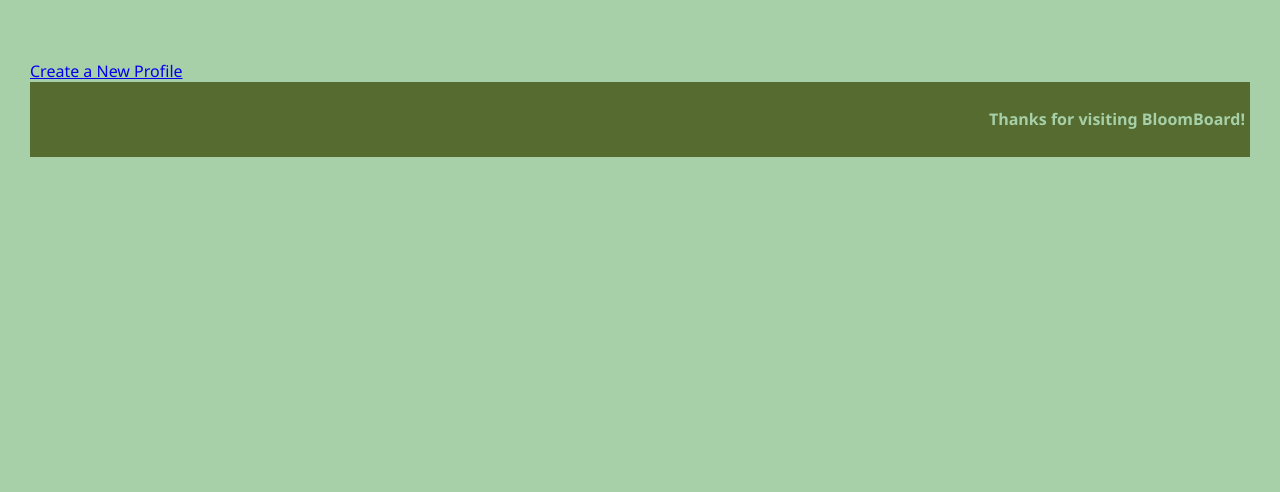
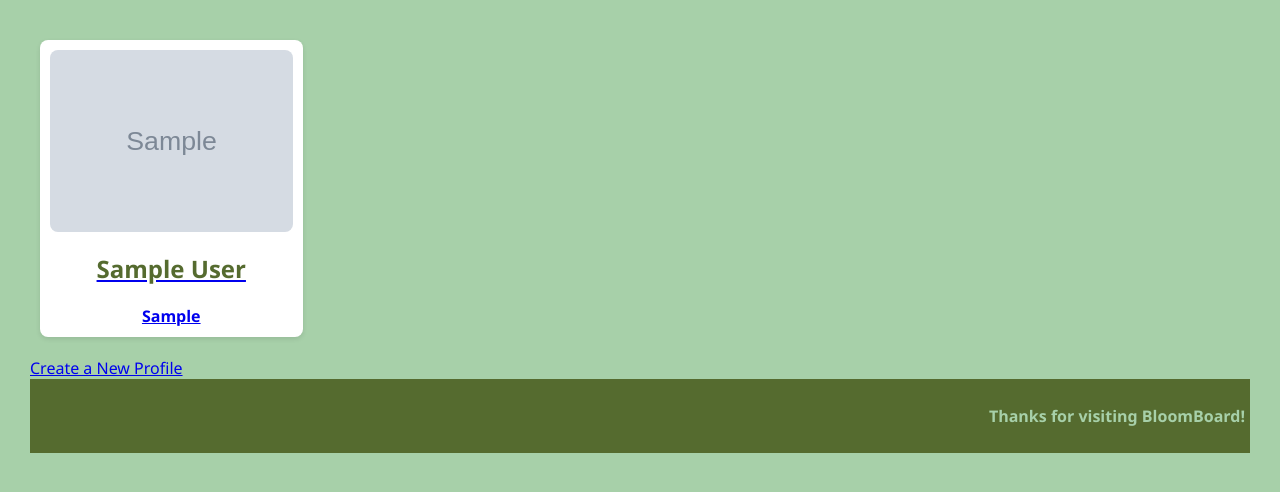
Before and after one commit to 444caro/cs412, a Django app: page /bloomboard/ in a window 1280 px wide. Shown: the part 180-672 px from the top of the page. Run offline with Django 5.2, Linux system fonts and the light colour scheme; tables that the repository leaves empty hold one stand-in row (values such as "Sample post"); grey boxes marked "Sample" are stand-in pictures.

Commit message:
lots of work with profiles and templates

```diff
--- a/bloomboard/models.py
+++ b/bloomboard/models.py
@@ -50,6 +50,11 @@ class BBProfile(models.Model):
         '''return a string representation of the object'''
         return f'{self.firstName} {self.lastName}'
 
+    def get_absolute_url(self):
+        '''Return the URL to display this BBProfile.'''
+        return reverse('show_profile', kwargs={'pk':self.pk})
+
+
 class Post(models.Model):
     '''A model for Posts posted by users.'''
     profile = models.ForeignKey('BBProfile', on_delete=models.CASCADE)
--- a/bloomboard/templates/bloomboard/show_all_profiles.html
+++ b/bloomboard/templates/bloomboard/show_all_profiles.html
@@ -3,17 +3,17 @@
 <h1>Showing all Profiles</h1>
 <!-- display all profiles -->
 {% block content %}
-<main class="grid-container">
-    {% for p in profiles %}
-    <profile>
-        <a href="{% url 'show_profile'  %}">
-        <img src="{{p.image_url}}" alt="{{p.image_url}}">
-        <div>
-        <h2>{{p.firstName}}  {{p.lastName}}</h2>
-        <strong>{{p.city}}</strong>
-        </div>
+<main class="profiles-grid-container">
+    {% for p in bbprofiles %}
+    <div class="bbprofile">
+        <a href="{% url 'show_profile' p.id %}">
+            <img src="{{ p.image_url }}" alt="{{ p.firstName }} {{ p.lastName }}">
+            <div>
+                <h2>{{ p.firstName }} {{ p.lastName }}</h2>
+                <strong>{{ p.city }}</strong>
+            </div>
         </a>
-    </profile>
+    </div>
     {% endfor %}
 </main>
 {% endblock %}
--- a/bloomboard/urls.py
+++ b/bloomboard/urls.py
@@ -7,9 +7,10 @@ from django.contrib.auth import views as auth_views
 
 urlpatterns=[
     path('', views.ShowAllProfilesView.as_view(), name='show_all_profiles'),
-    path('profile/', views.ShowProfilePageView.as_view(), name='show_profile'),
+    path('profile/<int:pk>/', views.ShowProfilePageView.as_view(), name='show_profile'),
     path('create_profile/', views.CreateProfileView.as_view(), name='create_profile'),
-    path('profile/update/', views.UpdateProfileView.as_view(), name='update_profile'),
-    path('login/', auth_views.LoginView.as_view(template_name='mini_fb/login.html'), name='login'),
-    path('logout/', auth_views.LogoutView.as_view(template_name='mini_fb/logged_out.html'), name='logout'),
+    path('profile/<int:pk>/update/', views.UpdateProfileView.as_view(), name='update_profile'),
+    path('show_all_flowers/', views.ShowAllFlowersView.as_view(), name='show_all_flowers'),
+    path('login/', auth_views.LoginView.as_view(template_name='bloomboard/login.html'), name='login'),
+    path('logout/', auth_views.LogoutView.as_view(template_name='bloomboard/logged_out.html'), name='logout'),
 ]
--- a/bloomboard/views.py
+++ b/bloomboard/views.py
@@ -32,9 +32,11 @@ class ShowProfilePageView(DetailView):
     model = BBProfile  # The model to display
     template_name = 'bloomboard/show_profile.html'  # The template to use
     context_object_name = 'bbprofile'  # The context variable name to access the profile in the template
-    def get_object(self):
-        '''Get the object to display.'''
-        return get_object_or_404(BBProfile, user=self.request.user)
+
+
+    def get_absolute_url(self):
+        '''Return the URL to display this BBProfile.'''
+        return reverse('show_profile', kwargs={'pk':self.pk})
 
 
 # create profile view
--- a/static/styles-bloomboard.css
+++ b/static/styles-bloomboard.css
@@ -53,57 +53,49 @@ header {
     border-bottom: 1px solid darkolivegreen;
 }
 
-.grid-container {
+.profiles-grid-container {
     background: rgb(167, 208, 169);
-    max-width: 900px;
+    max-width: 1200px;
     display: grid;
-    /* grid-template-columns: 300px 300px 300px; */
-    grid-template-columns: repeat(3, 1fr);
-     grid-gap: 10px;
-    max-width: 1200px;
+    grid-template-columns: repeat(4, 1fr);
+    grid-gap: 50px;
     margin: 20px auto;
+
 }
 
-profile.featured {
-    grid-column: span 3;
-    display: grid; /* nested grid */
-    gap: 60px;
-    grid-template-columns: 1fr 1fr;
-    align-items: center;
-    border-bottom: 1px #bbc7c7;
-    padding-bottom: 40px;
+.bbprofile img{
+    max-width: 100%; /* Ensure images fit within the container */
+    height: auto;
+    border-radius: 8px;
+}
+.bbprofile{
+    text-align: center;
+    padding: 10px;
+    background: white;
+    border-radius: 8px;
+    box-shadow: 0 2px 5px rgba(0, 0, 0, 0.1);
 }
 
-profile img, profile.featured img {
-    width: 100%;
-    border: 4px solid #fff;
-    border-radius: 8px;
-}
-profile p, profile h3 {
-    margin: 20px 10px;
-
-}
 
 nav li {
     display: inline;
 }
-/* responsive styles: adapt to smaller screen sizes */
-@media screen and (max-width: 980px) {
 
-    profile {
-        grid-column: span 3;
-        display: grid; /* nested grid */
-        grid-template-columns: 1fr 1fr;
-        gap: 60px;
-        align-items: center;
-    }
+
+
+.flower-grid {
+    display: grid;
+    grid-template-columns: repeat(5, 1fr); /* 5 images per row */
+    gap: 16px; /* Space between items */
+    padding: 16px;
 }
 
-@media screen and (max-width: 760px) {
+.flower {
+    text-align: center;
+}
 
-    profile, profile.featured {
-
-        display: block;
-        margin: 0px 20px;
-    }
+.flower img {
+    max-width: 100%; /* Ensure images fit within their container */
+    height: auto;
+    border-radius: 8px; /* Optional: Rounded corners */
 }
```
Also changed, not shown: bloomboard/forms.py (+7 -6 lines), bloomboard/templates/bloomboard/show_all_flowers.html (+5 -7 lines), bloomboard/templates/bloomboard/show_profile.html (+6 -6 lines).
